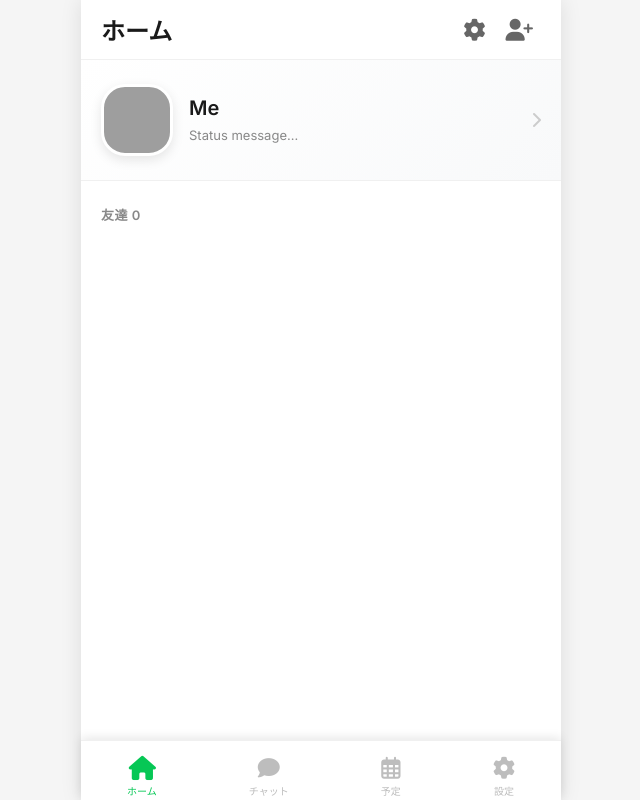
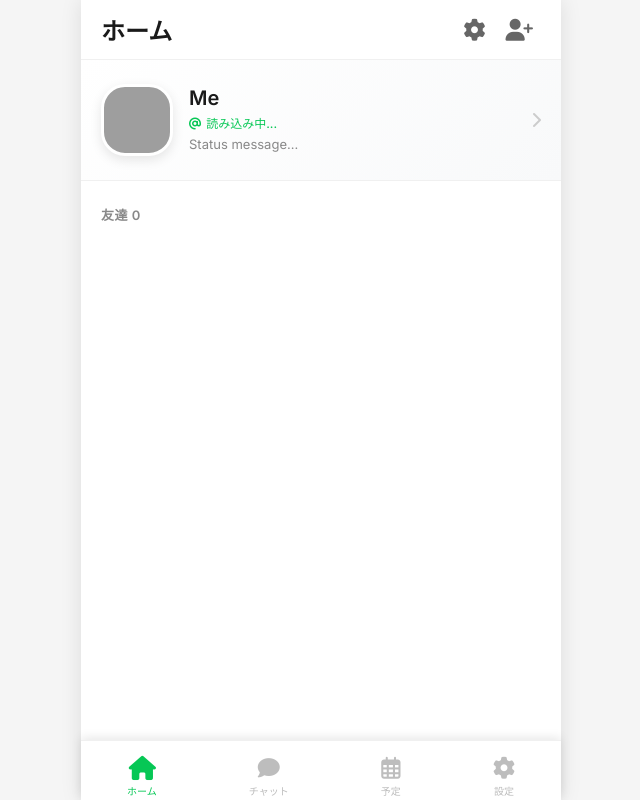
Before and after one commit to kazuki-max/chat, a plain HTML site: page index.html in a window 1280 px wide. Both pictures are taken after a click on the link "ホーム". Shown: the whole page, without its empty margins (319-959 px from the left). Drawn offline with nearby package versions, Linux system fonts and the light colour scheme; some packages are replaced by stand-ins of ours; grey boxes are pictures that could not be loaded; a script that the page names is missing.

Commit message:
Add user ID display to home profile section

```diff
--- a/app.js
+++ b/app.js
@@ -251,9 +251,16 @@ function updateMyProfileUI() {
 
 // Update Settings UI with user ID
 function updateSettingsUI() {
+    // Update settings page ID display
     const userIdDisplay = document.getElementById('user-id-display');
     if (userIdDisplay && currentUser && currentUser.userId) {
         userIdDisplay.textContent = currentUser.userId;
+    }
+
+    // Update home profile ID display
+    const myIdDisplay = document.getElementById('my-id-display');
+    if (myIdDisplay && currentUser && currentUser.userId) {
+        myIdDisplay.innerHTML = `<i class="fa-solid fa-at"></i> ${currentUser.userId}`;
     }
 }
 
--- a/index.html
+++ b/index.html
@@ -260,6 +260,7 @@
                         style="background-image: url('https://i.pravatar.cc/150?u=me')"></div>
                     <div class="profile-info">
                         <span class="profile-name" id="my-name">Me</span>
+                        <span class="profile-id" id="my-id-display"><i class="fa-solid fa-at"></i> 読み込み中...</span>
                         <span class="profile-status" id="my-status">Status message...</span>
                     </div>
                     <i class="fa-solid fa-chevron-right profile-edit-icon"></i>
--- a/style.css
+++ b/style.css
@@ -205,8 +205,19 @@ header {
 .profile-name {
     font-weight: 700;
     font-size: 20px;
-    margin-bottom: 6px;
+    margin-bottom: 4px;
     color: #1a1a1a;
+}
+
+.profile-id {
+    font-size: 12px;
+    color: var(--line-green);
+    margin-bottom: 4px;
+    font-weight: 500;
+}
+
+.profile-id i {
+    margin-right: 2px;
 }
 
 .profile-status {
```
